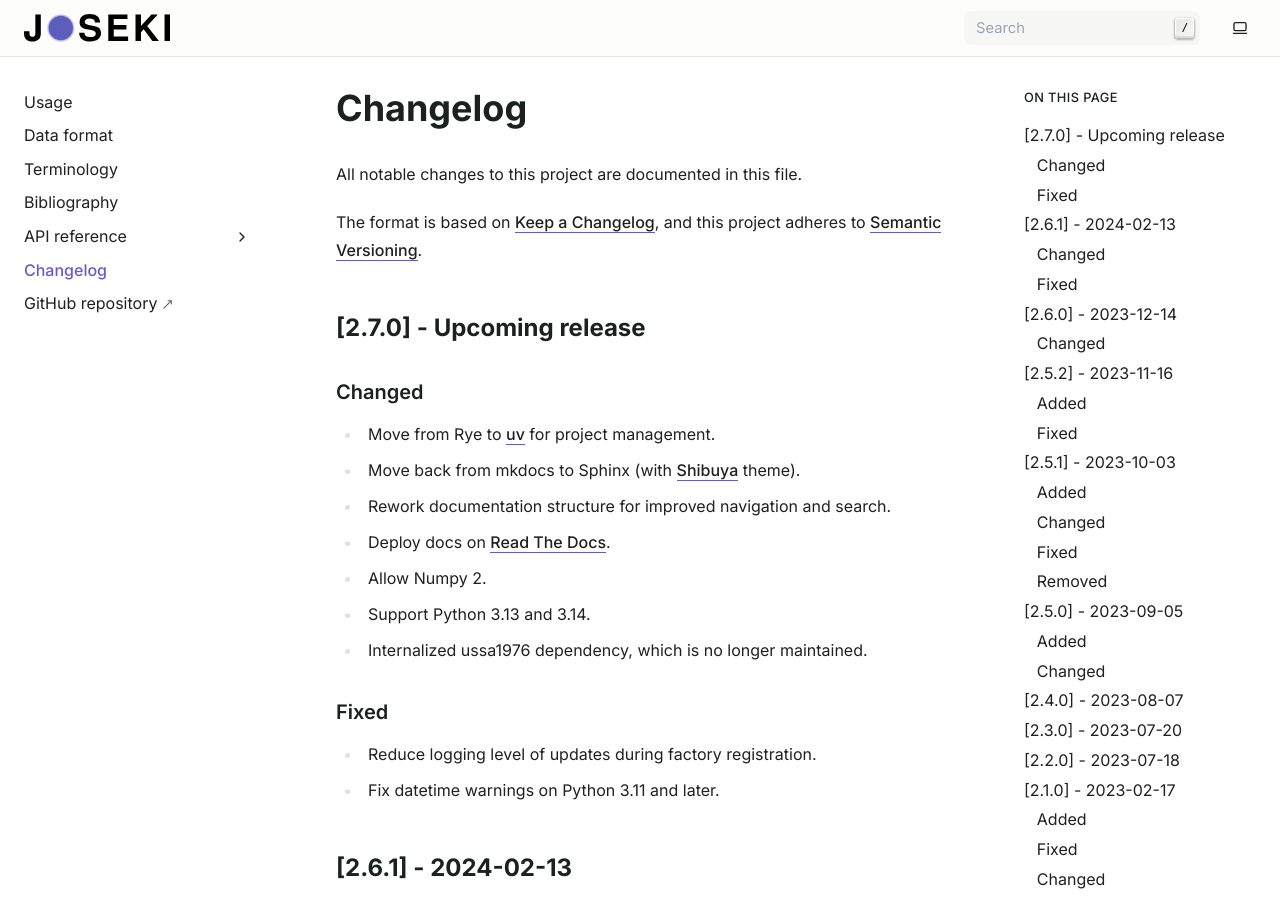
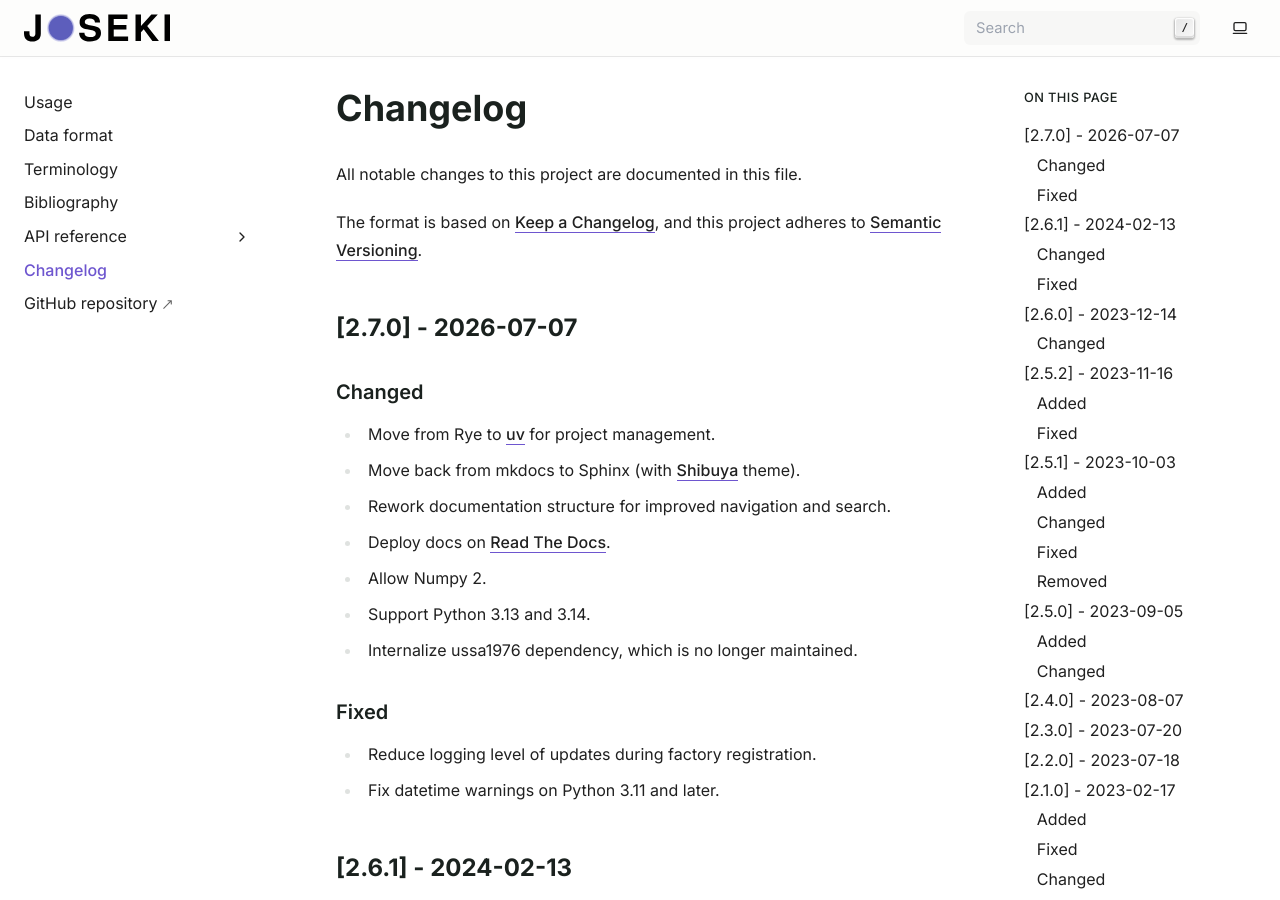
Before and after one commit to rayference/joseki, a Sphinx documentation site: the page built from docs/changelog.md, in a window 1280 px wide and 900 px high. Built offline with Sphinx 7.4.7, drawn with Linux system fonts in a browser that asks for light colours; pages that are not in the unit, such as notebooks, are missing from menus.

Commit message:
Update changelog

```diff
--- a/docs/changelog.md
+++ b/docs/changelog.md
@@ -6,7 +6,7 @@ The format is based on [Keep a Changelog](https://keepachangelog.com/en/1.0.0/),
 and this project adheres
 to [Semantic Versioning](https://semver.org/spec/v2.0.0.html).
 
-## [2.7.0] - Upcoming release
+## [2.7.0] - 2026-07-07
 
 ### Changed
 
@@ -17,7 +17,7 @@ to [Semantic Versioning](https://semver.org/spec/v2.0.0.html).
 * Deploy docs on [Read The Docs](https://joseki.readthedocs.io/).
 * Allow Numpy 2.
 * Support Python 3.13 and 3.14.
-* Internalized ussa1976 dependency, which is no longer maintained.
+* Internalize ussa1976 dependency, which is no longer maintained.
 
 ### Fixed
 
```
